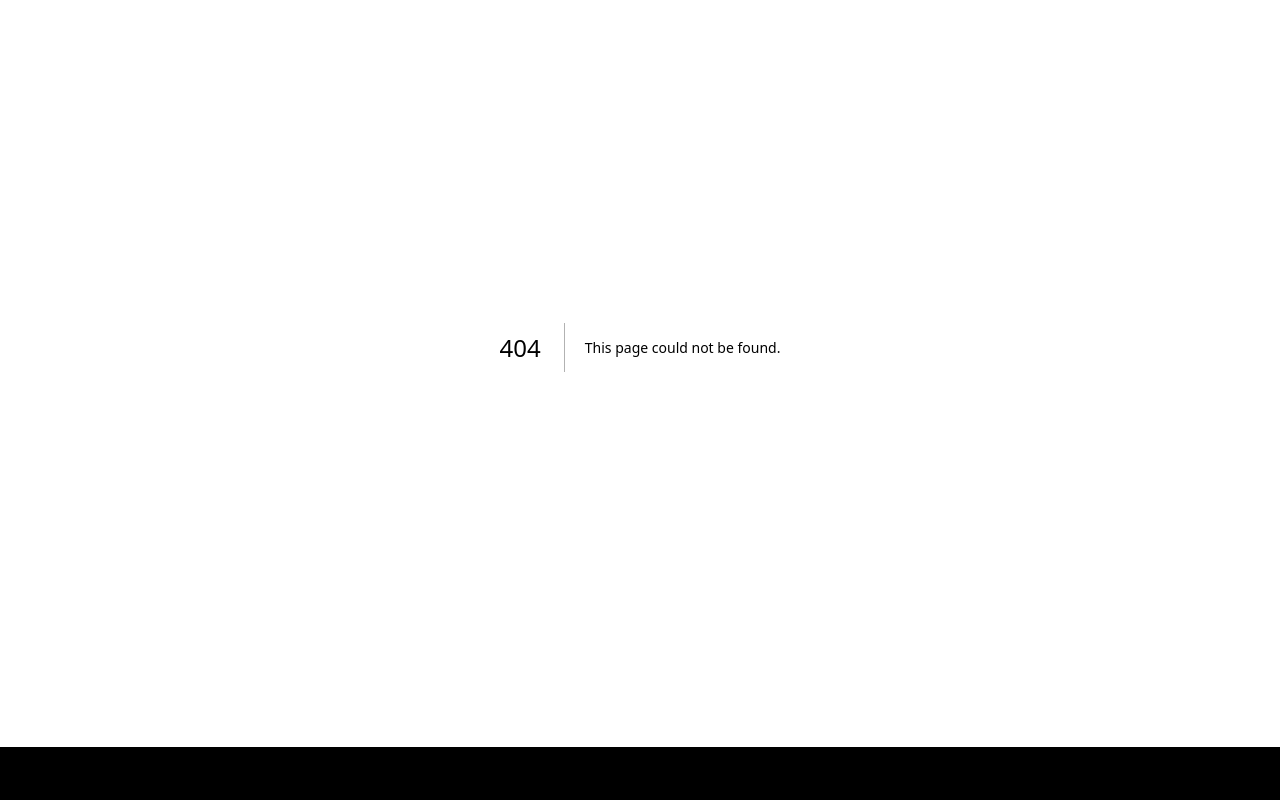
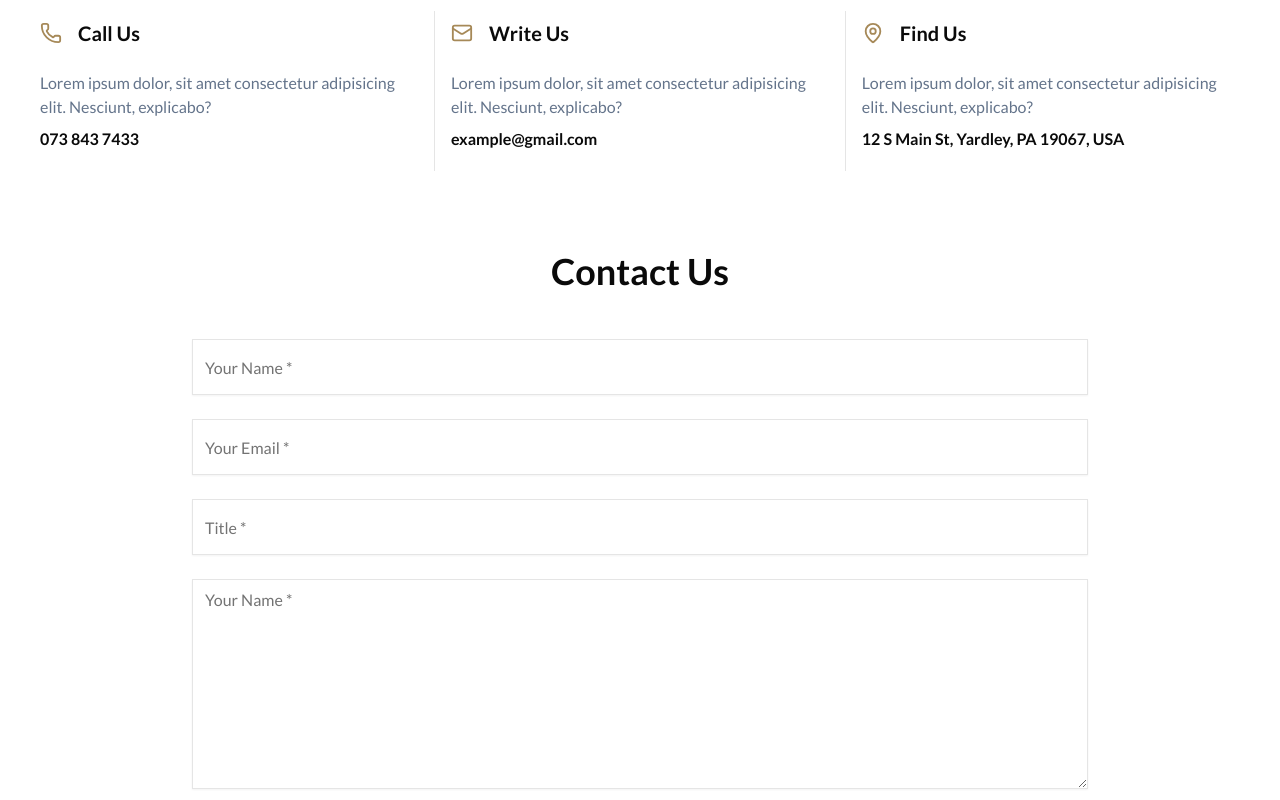
Before and after one commit to sayed-ali-aqa/Jewelry-Store, a Next.js app in the folder frontend/: page /contact-us in a window 1280 px wide. Before the commit this address had no page. Shown: the part 180-980 px from the top of the page. Built offline with nearby package versions, Linux system fonts and the light colour scheme.

Commit message:
Completed COntact Page

```diff
--- a/frontend/package.json
+++ b/frontend/package.json
@@ -12,6 +12,7 @@
     "@radix-ui/react-menubar": "^1.1.6",
     "@radix-ui/react-navigation-menu": "^1.2.5",
     "@radix-ui/react-select": "^2.1.6",
+    "@radix-ui/react-separator": "^1.1.2",
     "@radix-ui/react-slot": "^1.1.2",
     "class-variance-authority": "^0.7.1",
     "clsx": "^2.1.1",
--- /dev/null
+++ b/frontend/src/app/(routes)/contact-us/page.tsx
@@ -0,0 +1,92 @@
+import { Mail, MapPin, Phone } from 'lucide-react'
+import React from 'react'
+import { Separator } from "@/components/ui/separator"
+import { Input } from "@/components/ui/input"
+import { Textarea } from "@/components/ui/textarea"
+import { Button } from '@/components/ui/button'
+
+
+const page = () => {
+    return (
+        <div className='py-16 px-4'>
+            <section className='mb-20 max-w-[1200px] mx-auto flex gap-4 flex-col md:flex-row justify-around'>
+                <div className='flex flex-col gap-2 py-2'>
+                    <div className='flex items-center gap-4 mb-4'>
+                        <Phone size={22} className='text-primary' />
+                        <h2 className='text-xl font-semibold'>Call Us</h2>
+                    </div>
+
+                    <p className='text-slate-500'>Lorem ipsum dolor, sit amet consectetur adipisicing elit. Nesciunt, explicabo?</p>
+                    <a href="tel:073843743" className='transition-all duration-300 hover:text-primary font-semibold'>073 843 7433</a>
+                </div>
+
+                <Separator orientation='vertical' className='h-[1px] md:h-40 w-full md:w-[0.75px] my-auto' />
+
+                <div className='flex flex-col gap-2 py-2'>
+                    <div className='flex items-center gap-4 mb-4'>
+                        <Mail size={22} className='text-primary' />
+                        <h2 className='text-xl font-semibold'>Write Us</h2>
+                    </div>
+
+                    <p className='text-slate-500'>Lorem ipsum dolor, sit amet consectetur adipisicing elit. Nesciunt, explicabo?</p>
+                    <a href="mailto:example@gmail.com" className='transition-all duration-300 hover:text-primary font-semibold'>example@gmail.com</a>
+                </div>
+
+                <Separator orientation='vertical' className='h-[1px] md:h-40 w-full md:w-[0.75px] my-auto' />
+
+                <div className='flex flex-col gap-2 py-2'>
+                    <div className='flex items-center gap-4 mb-4'>
+                        <MapPin size={22} className='text-primary' />
+                        <h2 className='text-xl font-semibold'>Find Us</h2>
+                    </div>
+
+                    <p className='text-slate-500'>Lorem ipsum dolor, sit amet consectetur adipisicing elit. Nesciunt, explicabo?</p>
+                    <a href="https:maps.google.com" className='transition-all duration-300 hover:text-primary font-semibold'>12 S Main St, Yardley, PA 19067, USA</a>
+                </div>
+            </section>
+
+            <section className='mx-auto max-w-4xl'>
+                <h1 className='text-4xl font-bold text-center mb-12'>Contact Us</h1>
+
+                <form action="">
+                    <div className='flex flex-col gap-6'>
+                        <div>
+                            <Input
+                                type="text"
+                                placeholder='Your Name *'
+                                className='h-14'
+                            />
+                        </div>
+
+                        <div>
+                            <Input
+                                type="email"
+                                placeholder='Your Email *'
+                                className='h-14'
+                            />
+                        </div>
+
+                        <div>
+                            <Input
+                                type="text"
+                                placeholder='Title *'
+                                className='h-14'
+                            />
+                        </div>
+
+                        <div>
+                            <Textarea
+                                rows={8}
+                                placeholder='Your Name *'
+                            />
+                        </div>
+
+                        <Button variant="dark" className='w-fit text-lg py-6' size="lg">Send Message</Button>
+                    </div>
+                </form>
+            </section>
+        </div>
+    )
+}
+
+export default page
--- a/frontend/src/app/components/ui/button.tsx
+++ b/frontend/src/app/components/ui/button.tsx
@@ -23,6 +23,8 @@ const buttonVariants = cva(
           "bg-secondary text-secondary-foreground shadow-sm hover:bg-secondary/80",
         ghost: "hover:bg-accent hover:text-accent-foreground",
         link: "text-primary underline-offset-4 hover:underline",
+        dark:
+          "bg-black text-white shadow-sm hover:bg-primary/80",
       },
       size: {
         default: "h-9 px-4 py-2",
--- a/frontend/src/app/components/ui/input.tsx
+++ b/frontend/src/app/components/ui/input.tsx
@@ -8,7 +8,7 @@ const Input = React.forwardRef<HTMLInputElement, React.ComponentProps<"input">>(
       <input
         type={type}
         className={cn(
-          "flex h-9 w-full border border-input bg-transparent px-3 py-1 text-base shadow-sm transition-colors file:border-0 file:bg-transparent file:text-sm file:font-medium file:text-foreground placeholder:text-muted-foreground focus-visible:outline-none focus-visible:ring-1 focus-visible:ring-ring disabled:cursor-not-allowed disabled:opacity-50 md:text-sm",
+          "flex h-9 w-full border border-input bg-transparent px-3 py-1 text-base shadow-sm transition-colors file:border-0 file:bg-transparent file:text-sm file:font-medium file:text-foreground placeholder:text-muted-foreground focus-visible:outline-none focus-visible:ring-1 focus-visible:ring-ring disabled:cursor-not-allowed disabled:opacity-50",
           className
         )}
         ref={ref}
--- /dev/null
+++ b/frontend/src/app/components/ui/separator.tsx
@@ -0,0 +1,31 @@
+"use client"
+
+import * as React from "react"
+import * as SeparatorPrimitive from "@radix-ui/react-separator"
+
+import { cn } from "@/lib/utils"
+
+const Separator = React.forwardRef<
+  React.ElementRef<typeof SeparatorPrimitive.Root>,
+  React.ComponentPropsWithoutRef<typeof SeparatorPrimitive.Root>
+>(
+  (
+    { className, orientation = "horizontal", decorative = true, ...props },
+    ref
+  ) => (
+    <SeparatorPrimitive.Root
+      ref={ref}
+      decorative={decorative}
+      orientation={orientation}
+      className={cn(
+        "shrink-0 bg-border",
+        orientation === "horizontal" ? "h-[1px] w-full" : "h-full w-[1px]",
+        className
+      )}
+      {...props}
+    />
+  )
+)
+Separator.displayName = SeparatorPrimitive.Root.displayName
+
+export { Separator }
--- /dev/null
+++ b/frontend/src/app/components/ui/textarea.tsx
@@ -0,0 +1,22 @@
+import * as React from "react"
+
+import { cn } from "@/lib/utils"
+
+const Textarea = React.forwardRef<
+  HTMLTextAreaElement,
+  React.ComponentProps<"textarea">
+>(({ className, ...props }, ref) => {
+  return (
+    <textarea
+      className={cn(
+        "flex min-h-[60px] w-full border border-input bg-transparent px-3 py-2 text-base shadow-sm placeholder:text-muted-foreground focus-visible:outline-none focus-visible:ring-1 focus-visible:ring-ring disabled:cursor-not-allowed disabled:opacity-50",
+        className
+      )}
+      ref={ref}
+      {...props}
+    />
+  )
+})
+Textarea.displayName = "Textarea"
+
+export { Textarea }
```
Also changed, not shown: frontend/src/app/(routes)/about-us/page.tsx (renamed from frontend/src/app/about-us/page.tsx), 1 other file (tests, documents, lock files or other folders).
